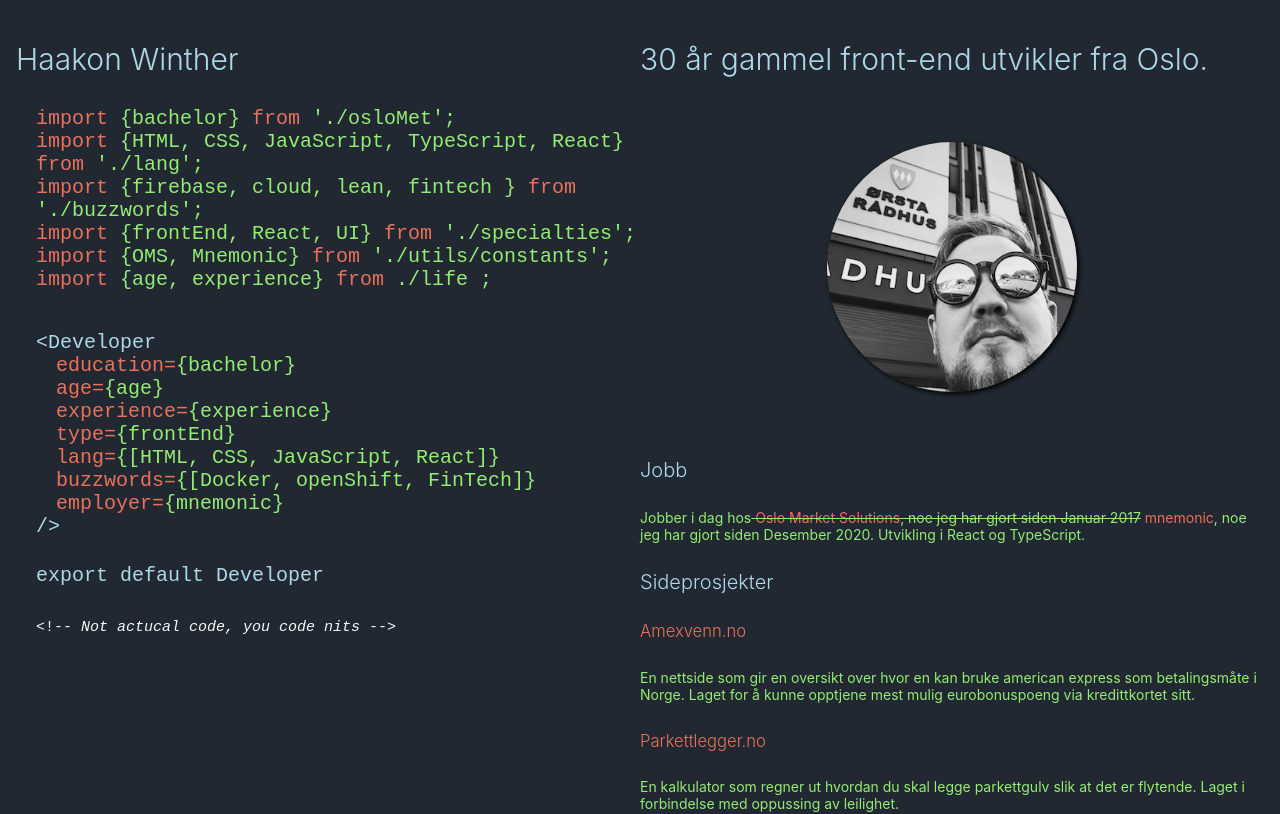
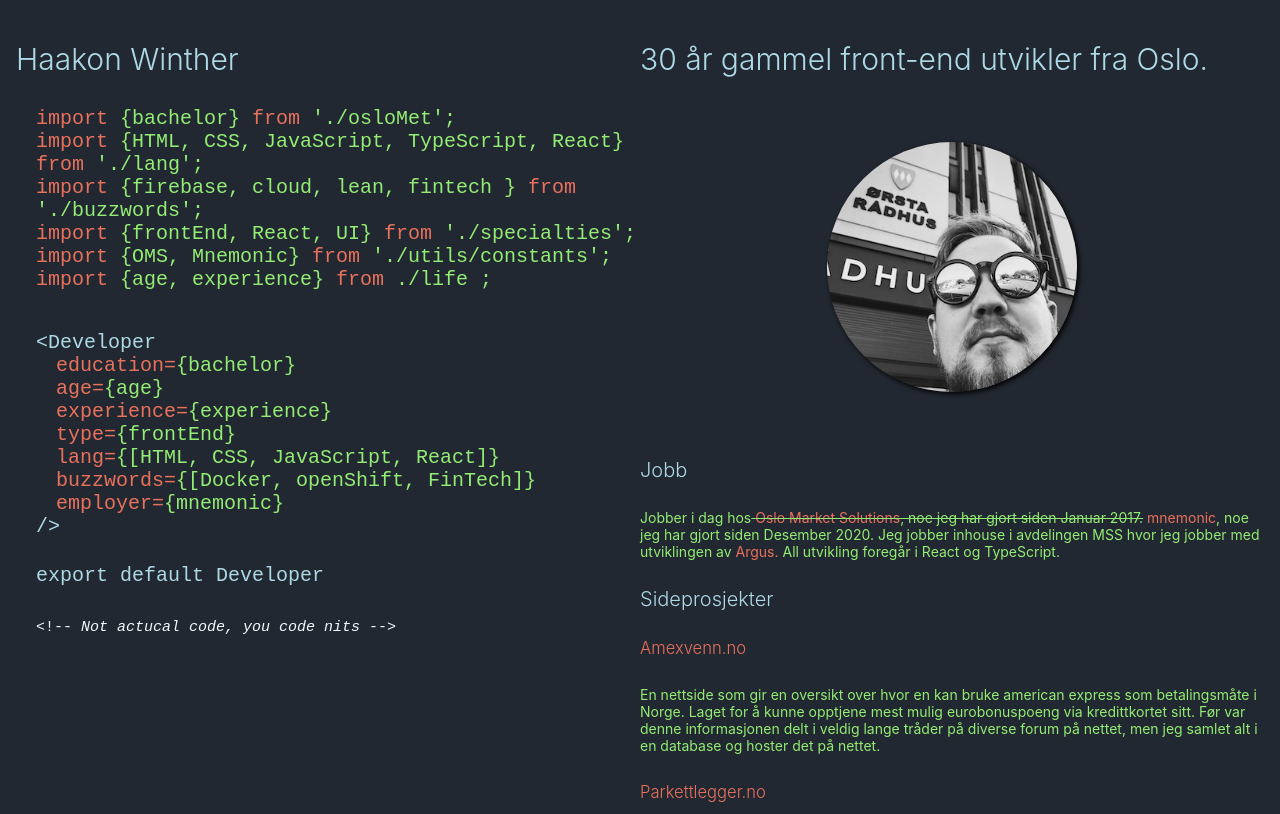
Before and after one commit to HaakonW/haakonw, a React (Create React App) app: page / in a window 1280 px wide. Shown: the top 814 px of the page. Built offline with nearby package versions, Linux system fonts and the light colour scheme.

Commit message:
Updated some text

```diff
--- a/src/About.js
+++ b/src/About.js
@@ -5,18 +5,18 @@ const unpaidSideHustlesWithBigDreams = [
   {
     name: 'Amexvenn.no',
     url: 'https://www.amexvenn.no',
-    desc: 'En nettside som gir en oversikt over hvor en kan bruke american express som betalingsmåte i Norge. Laget for å kunne opptjene mest mulig eurobonuspoeng via kredittkortet sitt.',
+    desc: 'En nettside som gir en oversikt over hvor en kan bruke american express som betalingsmåte i Norge. Laget for å kunne opptjene mest mulig eurobonuspoeng via kredittkortet sitt. Før var denne informasjonen delt i veldig lange tråder på diverse forum på nettet, men jeg samlet alt i en database og hoster det på nettet.  ',
   },
 
   {
     name: 'Parkettlegger.no',
     url: 'https://www.parkettlegger.no',
-    desc: 'En kalkulator som regner ut hvordan du skal legge parkettgulv slik at det er flytende. Laget i forbindelse med oppussing av leilighet.',
+    desc: 'En kalkulator som regner ut hvordan du skal legge parkettgulv slik at det er flytende. Laget i forbindelse med oppussing av leilighet. Synes det var tungvindt å regne ut for hånd hver gang.',
   },
   {
     name: 'Petimeter.io',
     url: 'https://petimeter.io',
-    desc: 'En webapp for regsitrering av avvik og rapportering i servicebransjen. Laget med firebase og cloud functions.',
+    desc: 'En webapp for regsitrering av avvik og rapportering i servicebransjen. Laget i sammerbeid med min gamle sjef. Prøver å erstatte et stykke papir. Laget med firebase og cloud functions.',
   },
 ];
 export const About = () => {
@@ -40,7 +40,7 @@ export const About = () => {
                 {' '}
                 Oslo Market Solutions
               </a>
-              , noe jeg har gjort siden Januar 2017
+              , noe jeg har gjort siden Januar 2017.
             </span>
             <a
               rel="noopener noreferrer"
@@ -50,8 +50,16 @@ export const About = () => {
               {' '}
               mnemonic
             </a>
-            , noe jeg har gjort siden Desember 2020. Utvikling i React og
-            TypeScript.
+            , noe jeg har gjort siden Desember 2020. Jeg jobber inhouse i
+            avdelingen MSS hvor jeg jobber med utviklingen av{' '}
+            <a
+              rel="noopener noreferrer"
+              target="_blank"
+              href="https://www.mnemonic.io/solutions/managed-detection-and-response/"
+            >
+              Argus.
+            </a>{' '}
+            All utvikling foregår i React og TypeScript.
           </p>
         </div>
         <div>
```
